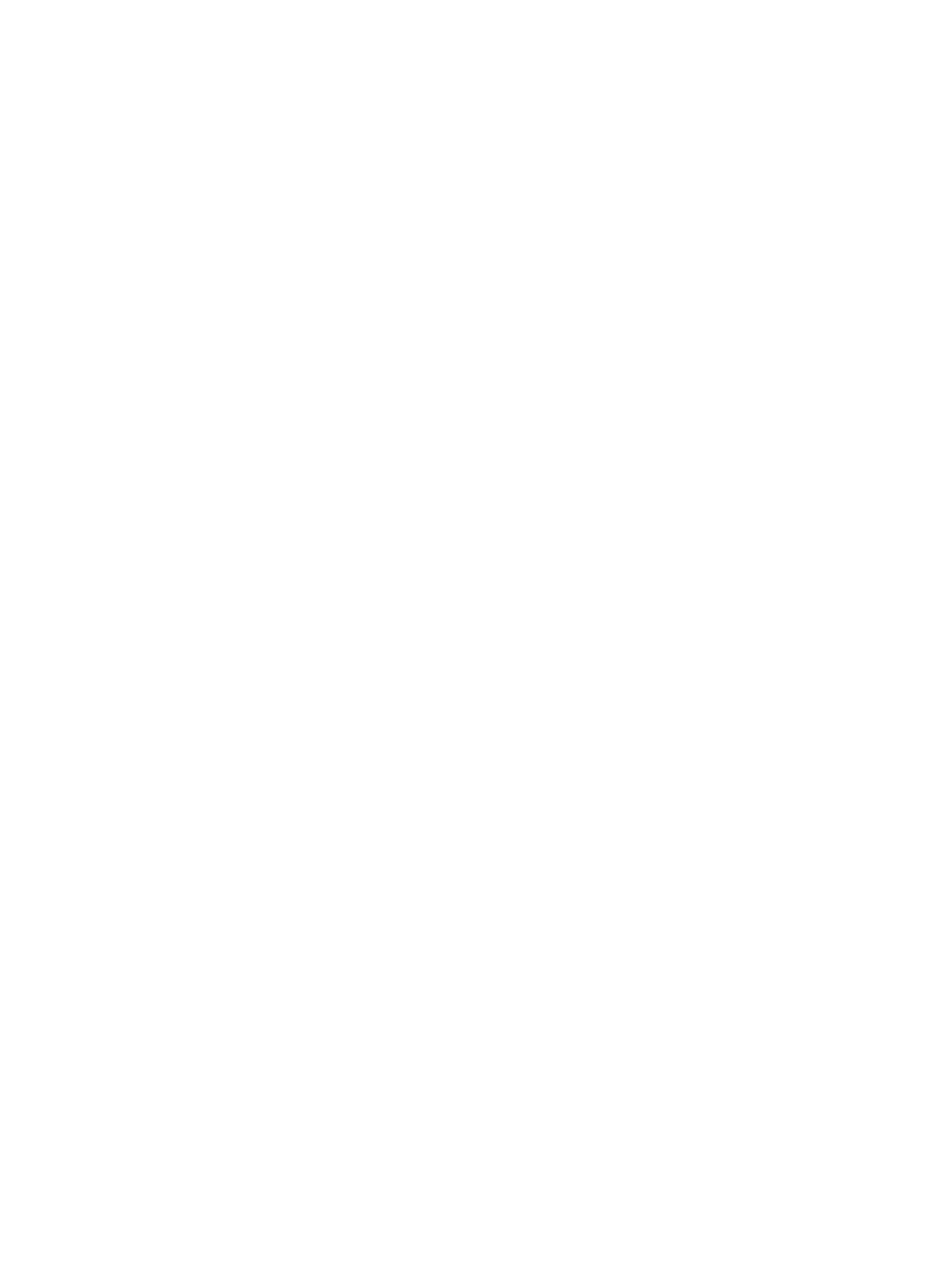
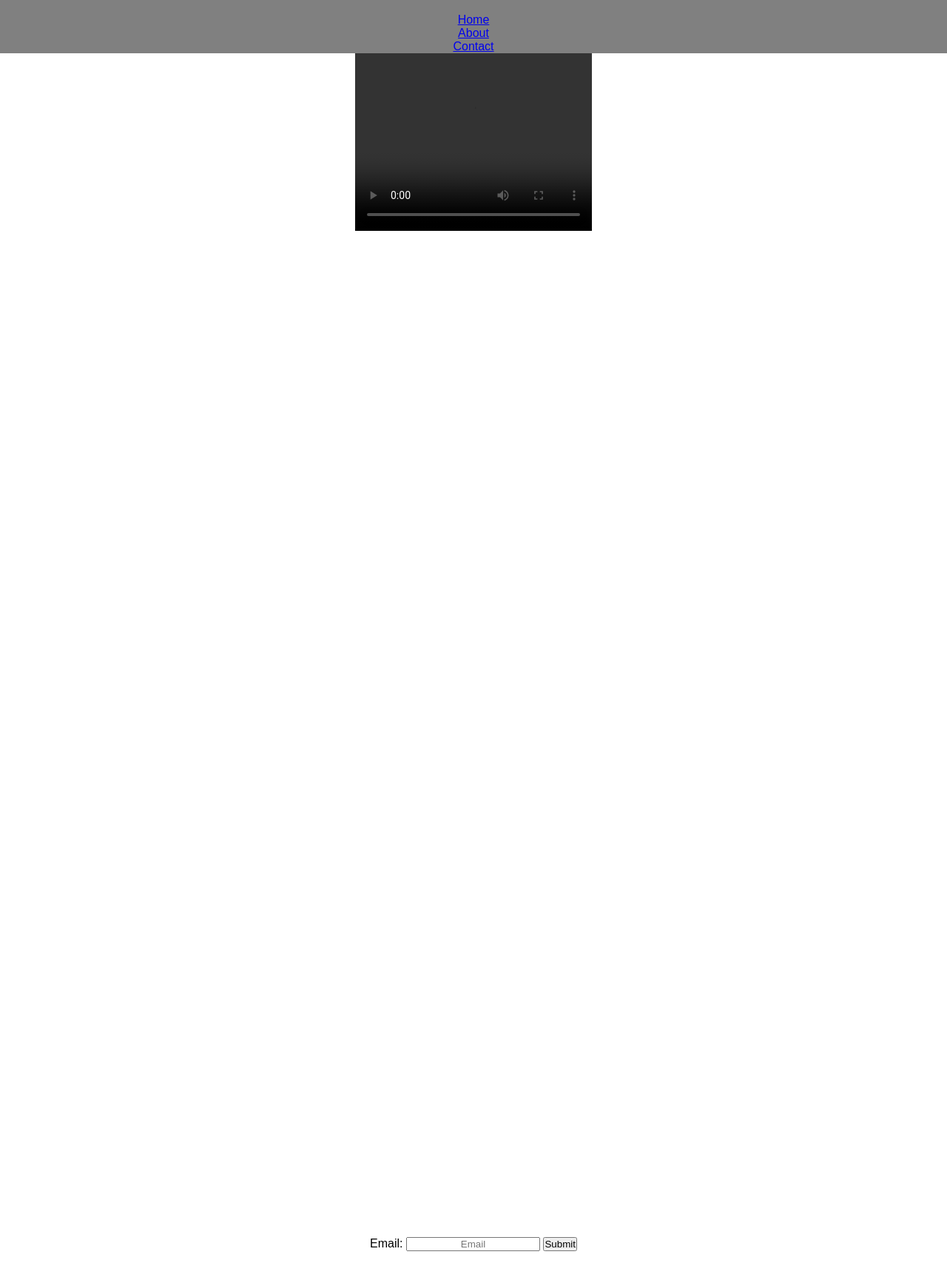
Before and after one commit to KalinRamsey/LandingPage, a plain HTML site: page index.html in a window 1280 px wide. Shown: the whole page at 74% size. Before the commit the page ends 800 px from the top, so only its background shows below. Drawn offline with Linux system fonts and the light colour scheme; grey boxes are pictures that could not be loaded.

Commit message:
basic layout, all tests passing

```diff
--- a/index.html
+++ b/index.html
@@ -6,5 +6,47 @@
 		<title>Landing Page</title>
 		<link rel="stylesheet" href="./style.css" />
 	</head>
-	<body></body>
+	<body>
+		<header id="header">
+			<nav id="nav-bar">
+				<img id="header-img" src="" alt="" />
+				<ul>
+					<li>
+						<a class="nav-link" href="#home" target="_blank">Home</a>
+					</li>
+					<li>
+						<a class="nav-link" href="#about" target="_blank">About</a>
+					</li>
+					<li>
+						<a class="nav-link" href="#contact" target="_blank">Contact</a>
+					</li>
+				</ul>
+			</nav>
+			<section id="home">
+				<video id="video" width="320" height="240" controls>
+					<source
+						src="https://www.youtube.com/watch?v=WA4dDs0T7sM&ab_channel=Nike"
+						type="video/mp4"
+					/>
+					Your browser does not support the video tag.
+				</video>
+			</section>
+			<section id="about"></section>
+			<section id="contact">
+				<form id="form" action="https://www.freecodecamp.com/email-submit">
+					<label for="email">Email:</label>
+					<input
+						type="email"
+						id="email"
+						name="email"
+						placeholder="Email"
+						required
+					/>
+
+					<input type="submit" id="submit" />
+				</form>
+			</section>
+		</header>
+		<script src="https://cdn.freecodecamp.org/testable-projects-fcc/v1/bundle.js"></script>
+	</body>
 </html>
--- a/style.css
+++ b/style.css
@@ -4,3 +4,14 @@
 	text-align: center;
 	font-family: Arial, Helvetica, sans-serif;
 }
+
+#nav-bar {
+	position: sticky;
+	top: 0;
+	z-index: 99;
+	background: gray;
+}
+
+section {
+	min-height: 100vh;
+}
```
